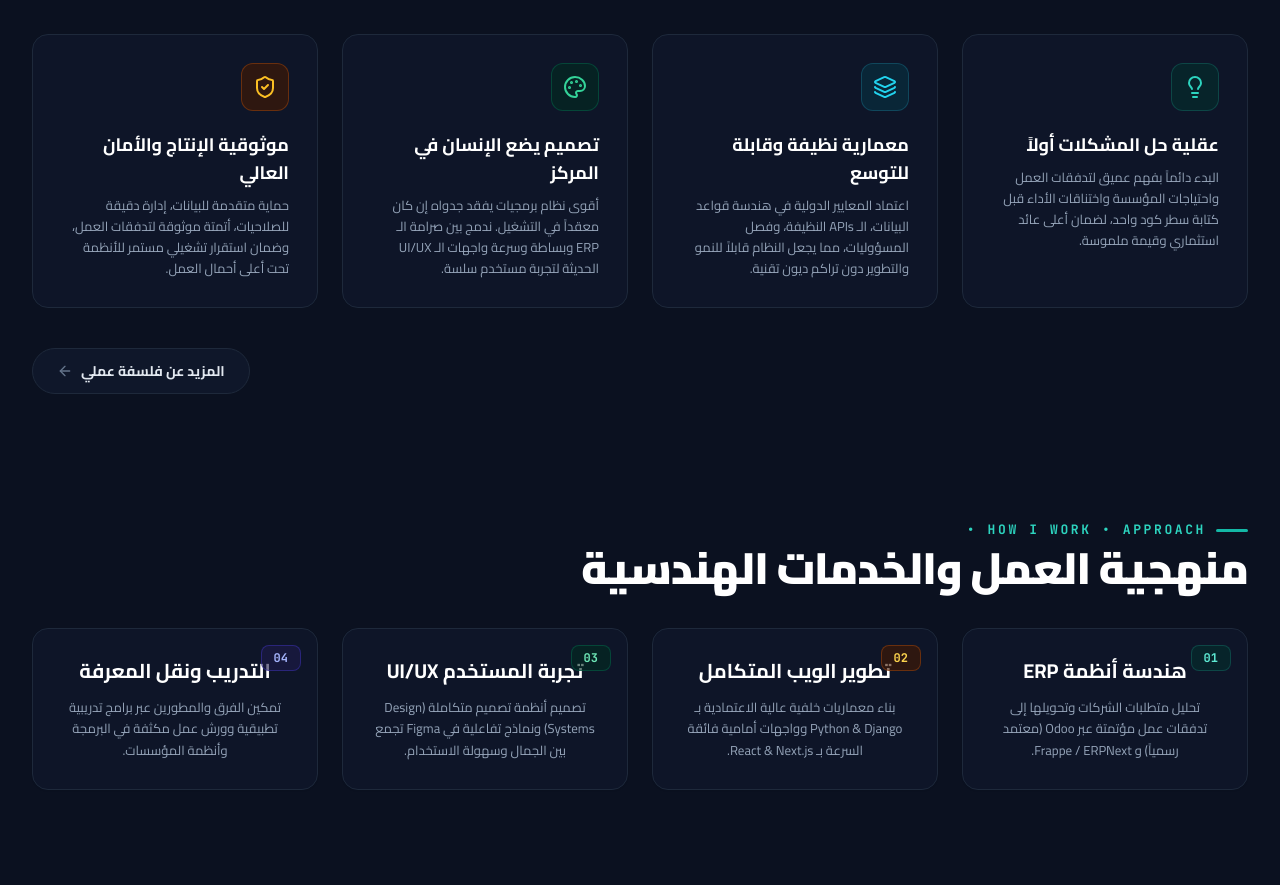
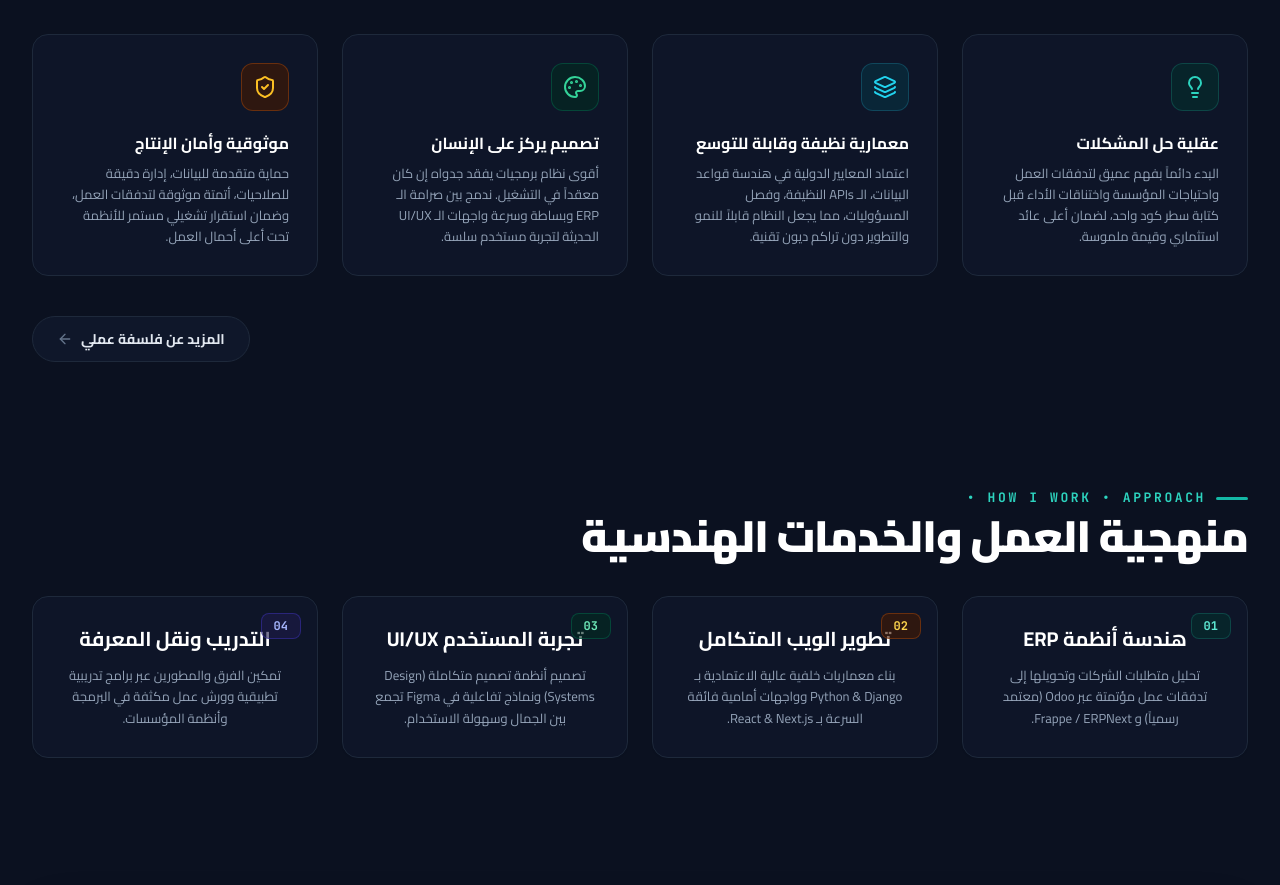
Before and after one commit to Mohammed-Aljazzar/portfolio, a Next.js app: page / in a window 1280 px wide. Shown: the part 1220-2105 px from the top of the page. Built offline with nearby package versions, Linux system fonts and the light colour scheme.

Commit message:
style(philosophy): ensure card titles are single line and punchy

```diff
--- a/src/app/page.tsx
+++ b/src/app/page.tsx
@@ -177,8 +177,8 @@ export default function HomePage() {
     {
       icon: <Lightbulb className="w-6 h-6 text-teal-600 dark:text-teal-400" />,
       iconBg: "bg-teal-50 dark:bg-teal-950/60 border border-teal-100 dark:border-teal-800/60",
-      titleAr: "عقلية حل المشكلات أولاً",
-      titleEn: "Problem-First Architecture",
+      titleAr: "عقلية حل المشكلات",
+      titleEn: "Problem-First Mindset",
       descAr: "البدء دائماً بفهم عميق لتدفقات العمل واحتياجات المؤسسة واختناقات الأداء قبل كتابة سطر كود واحد، لضمان أعلى عائد استثماري وقيمة ملموسة.",
       descEn: "Deep immersion in business workflows, constraints, and pain points before writing code to maximize software ROI and operational impact.",
     },
@@ -193,7 +193,7 @@ export default function HomePage() {
     {
       icon: <Palette className="w-6 h-6 text-emerald-600 dark:text-emerald-400" />,
       iconBg: "bg-emerald-50 dark:bg-emerald-950/60 border border-emerald-100 dark:border-emerald-800/60",
-      titleAr: "تصميم يضع الإنسان في المركز",
+      titleAr: "تصميم يركز على الإنسان",
       titleEn: "Human-Centered Design",
       descAr: "أقوى نظام برمجيات يفقد جدواه إن كان معقداً في التشغيل. ندمج بين صرامة الـ ERP وبساطة وسرعة واجهات الـ UI/UX الحديثة لتجربة مستخدم سلسة.",
       descEn: "The most powerful backend is useless if difficult to operate. We marry enterprise ERP rigor with fluid, intuitive consumer-grade UX.",
@@ -201,7 +201,7 @@ export default function HomePage() {
     {
       icon: <ShieldCheck className="w-6 h-6 text-amber-600 dark:text-amber-400" />,
       iconBg: "bg-amber-50 dark:bg-amber-950/60 border border-amber-100 dark:border-amber-800/60",
-      titleAr: "موثوقية الإنتاج والأمان العالي",
+      titleAr: "موثوقية وأمان الإنتاج",
       titleEn: "Production Rigor & Security",
       descAr: "حماية متقدمة للبيانات، إدارة دقيقة للصلاحيات، أتمتة موثوقة لتدفقات العمل، وضمان استقرار تشغيلي مستمر للأنظمة تحت أعلى أحمال العمل.",
       descEn: "Enterprise-grade data security, granular access controls, automated fail-safes, and 24/7 stability under peak operational loads.",
@@ -541,8 +541,8 @@ export default function HomePage() {
                   {card.icon}
                 </div>
 
-                {/* Card Title */}
-                <h3 className="text-base sm:text-lg font-bold text-slate-900 dark:text-white mb-2 group-hover:text-teal-600 dark:group-hover:text-teal-400 transition-colors">
+                {/* Card Title — Guaranteed Single Line */}
+                <h3 className="w-full text-[15px] sm:text-base lg:text-[14.5px] xl:text-[16px] font-bold text-slate-900 dark:text-white mb-2 group-hover:text-teal-600 dark:group-hover:text-teal-400 transition-colors whitespace-nowrap overflow-hidden text-ellipsis">
                   {language === "ar" ? card.titleAr : card.titleEn}
                 </h3>
 
```
